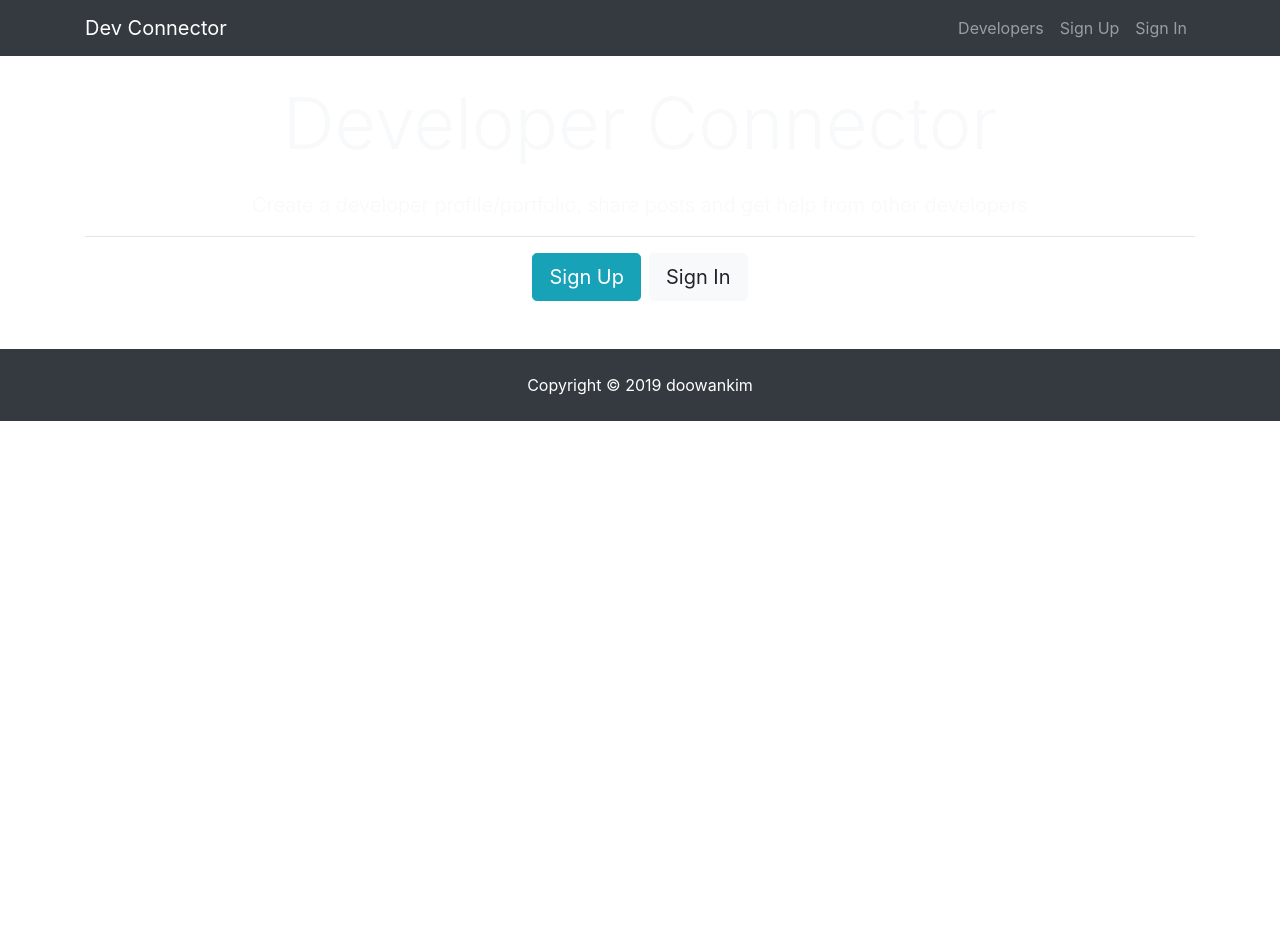
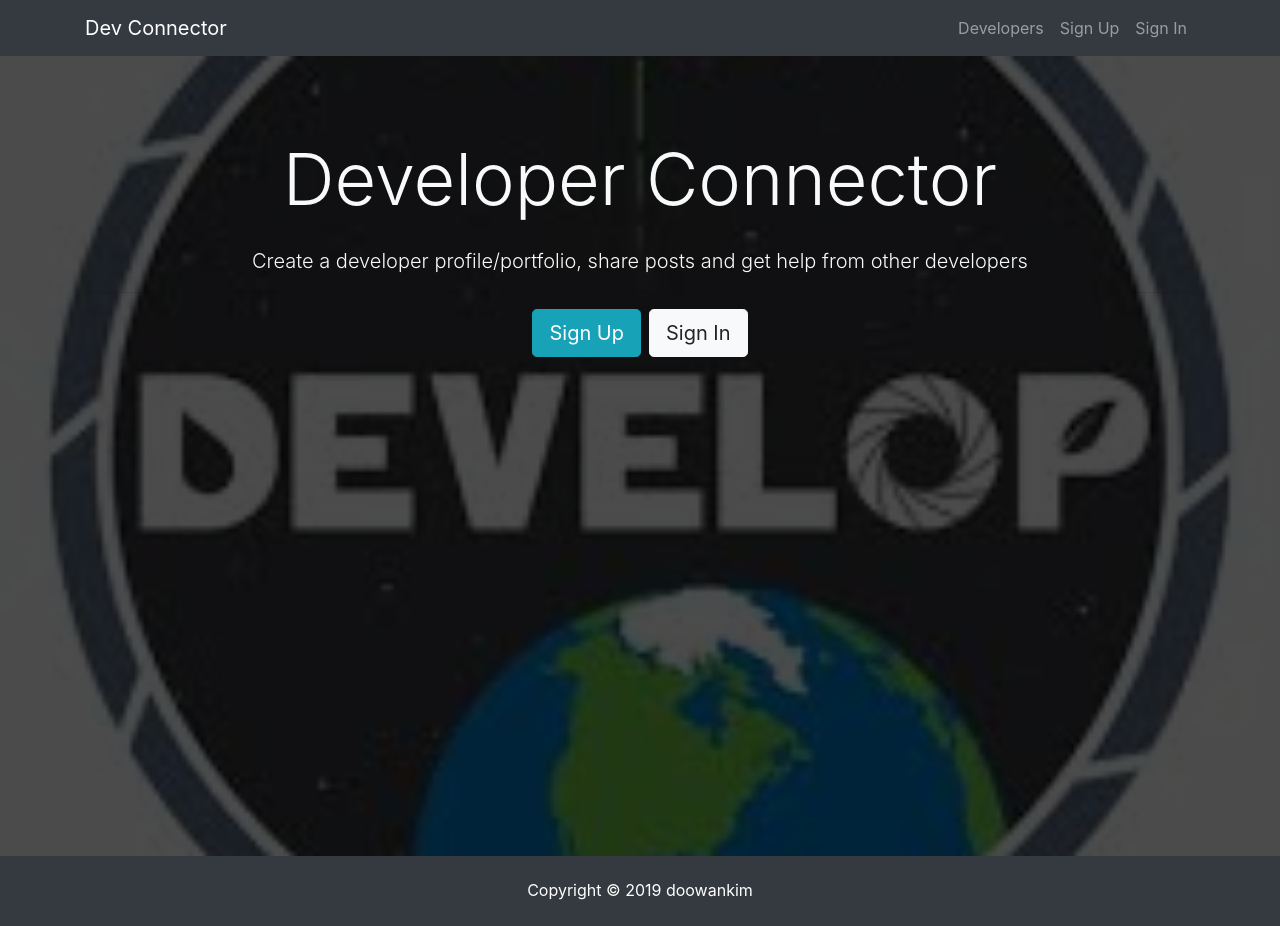
Before and after one commit to doowankim/blog_mern, a React (Create React App) app in the folder client/: page / in a window 1280 px wide. Before the commit the page ends 800 px from the top, so only its background shows below. Built offline with nearby package versions, Linux system fonts and the light colour scheme.

Commit message:
Add backgroundimg and css

```diff
--- /dev/null
+++ b/client/src/App.css
@@ -0,0 +1,39 @@
+img {
+    width: 100%;
+}
+
+.landing {
+    position: relative;
+    background: url('./img/backgroundimg.jpeg') no-repeat;
+    background-size: cover;
+    background-position: center;
+    height: 100vh;
+    margin-top: -24px;
+    margin-bottom: -50px;
+}
+
+.landing-inner {
+    padding-top: 80px;
+}
+
+.dark-overlay {
+    background-color: rgba(0, 0, 0, 0.7);
+    position: absolute;
+    top: 0;
+    left: 0;
+    width: 100%;
+    height: 100%;
+}
+
+.card-form {
+    opacity: 0.9;
+}
+
+.latest-profiles-img {
+    width: 40px;
+    height: 40px;
+}
+
+.form-control::placeholder {
+    color: #bbb !important;
+}
--- a/client/src/App.js
+++ b/client/src/App.js
@@ -2,6 +2,7 @@ import React from 'react';
 import Footer from './components/layout/Footer';
 import NavBar from './components/layout/Navbar';
 import Landing from './components/layout/Landing';
+import "./App.css";
 
 
 function App() {
```
Also changed, not shown: client/src/img/backgroundimg.jpeg (added).
